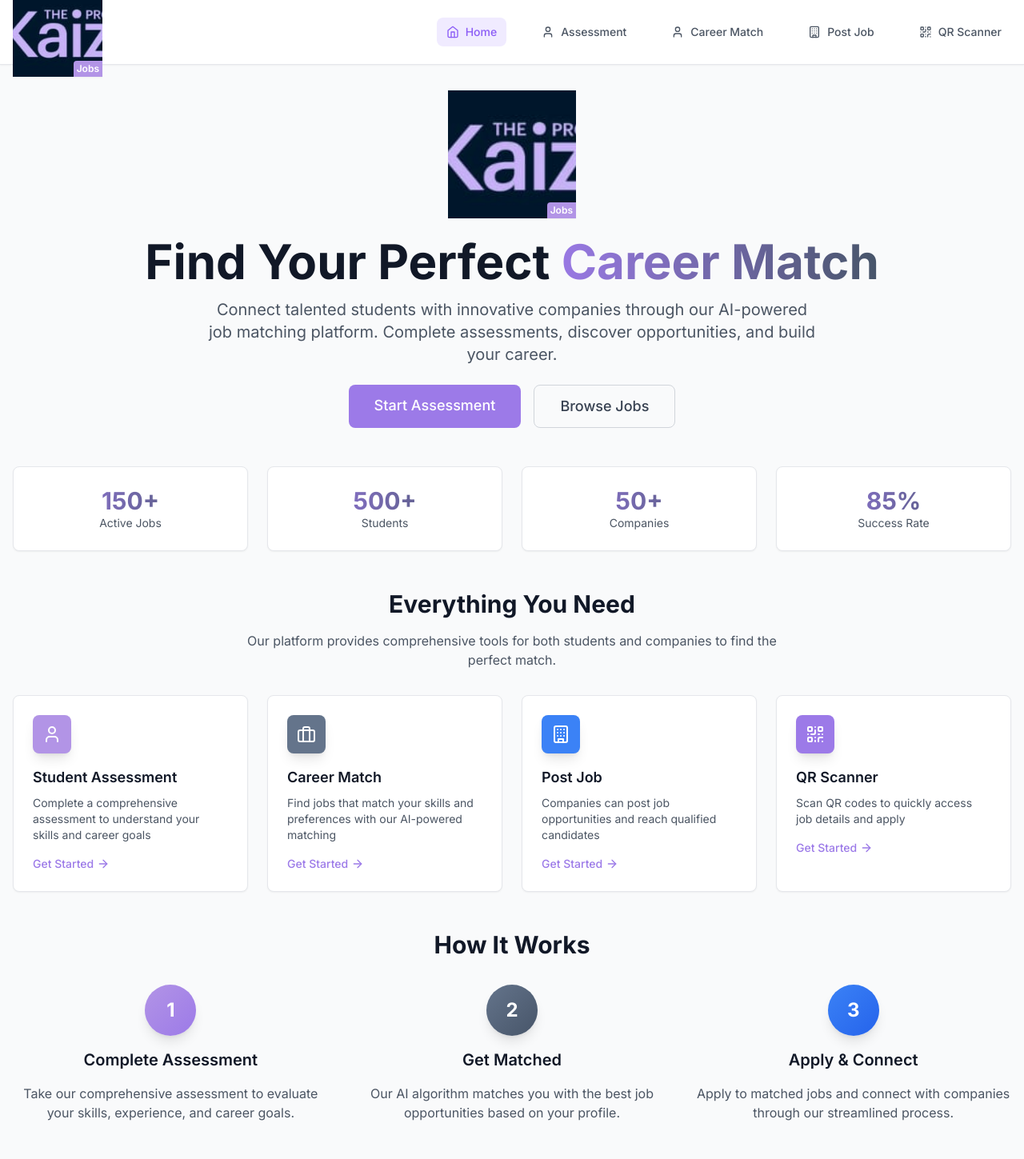
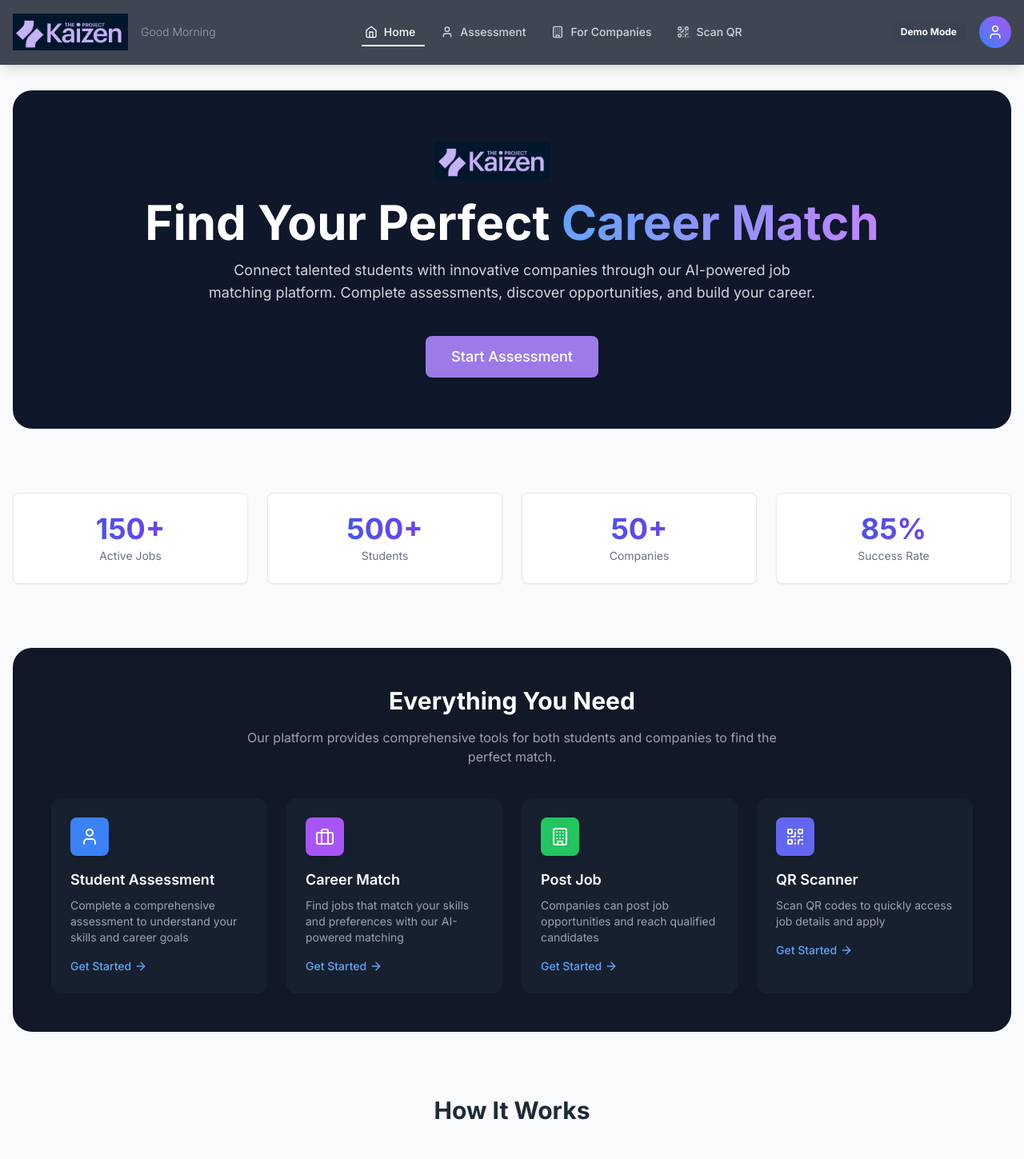
Before and after one commit to modiakshat1806/kaizen-job-portal, a React (Vite) app in the folder client/: page / in a window 1280 px wide. Shown: the top 1449 px of the page at 80% size. Built offline with nearby package versions, Linux system fonts and the light colour scheme; the HTML template or start-up script is replaced by a standard one.

Commit message:
Feat: Update homepage with dark theme and new layout

```diff
--- a/client/src/components/Logo.jsx
+++ b/client/src/components/Logo.jsx
@@ -1,33 +1,17 @@
-import logoImage from '../assests/logo1.jpg'
+import logoImage from '../assets/logo1.png' // Change if needed
 
-const Logo = ({ size = 'default', showText = true }) => {
-  const sizeClasses = {
-    small: 'w-16 h-16',
-    default: 'w-28 h-28',
-    large: 'w-40 h-40'
-  }
-
-  const textSizes = {
-    small: 'text-xs',
-    default: 'text-sm',
-    large: 'text-base'
-  }
-
+const Logo = () => {
   return (
-    <div className="flex items-center">
-      {/* Logo Image with Jobs Text */}
-      <div className={`${sizeClasses[size]} relative`}>
-        <img
-          src={logoImage}
-          alt="THE PROJECT Kaizen"
-          className="w-full h-full object-cover"
-        />
-        {showText && (
-          <div className="absolute bottom-0 right-0 bg-primary-500 text-white px-1 py-0.5 rounded-tl text-xs font-semibold shadow-sm">
-            Jobs
-          </div>
-        )}
-      </div>
+    // This container sets the size of the logo.
+    // We've simplified this component to remove the extra text and size options
+    // for a cleaner look, just like in your example image.
+    // EDITED: Increased width from w-28 to w-36 to make the logo bigger.
+    <div className="w-36 h-auto">
+      <img
+        src={logoImage}
+        alt="Kaizen Job Portal Logo"
+        className="w-full h-full object-contain"
+      />
     </div>
   )
 }
--- a/client/src/components/Navbar.jsx
+++ b/client/src/components/Navbar.jsx
@@ -1,83 +1,122 @@
+import { useState, useEffect } from 'react'
 import { Link, useLocation } from 'react-router-dom'
-import { User, QrCode, Home, Building } from 'lucide-react'
+import { User, QrCode, Home, Building, X, Menu } from 'lucide-react'
+// NEW: Import motion for animations
+import { motion, AnimatePresence } from 'framer-motion'
 import Logo from './Logo'
+
+// --- Creative Feature: Dynamic Greeting ---
+const getGreeting = () => {
+  const hour = new Date().getHours()
+  if (hour < 12) return 'Good Morning'
+  if (hour < 18) return 'Good Afternoon'
+  return 'Good Evening'
+}
 
 const Navbar = () => {
   const location = useLocation()
+  const [isMenuOpen, setIsMenuOpen] = useState(false)
+  const [greeting, setGreeting] = useState('')
+
+  // Set the greeting only once when the component mounts
+  useEffect(() => {
+    setGreeting(getGreeting())
+  }, [])
 
   const navItems = [
     { path: '/', label: 'Home', icon: Home },
     { path: '/assessment', label: 'Assessment', icon: User },
-    { path: '/career-match', label: 'Career Match', icon: User },
-    { path: '/post-job', label: 'Post Job', icon: Building },
-    { path: '/scan', label: 'QR Scanner', icon: QrCode },
+    { path: '/post-job', label: 'For Companies', icon: Building },
+    { path: '/scan', label: 'Scan QR', icon: QrCode },
   ]
 
-  return (
-    <nav className="bg-white shadow-sm border-b border-gray-200 relative z-50">
-      <div className="container mx-auto px-4">
-        <div className="flex items-center justify-between h-20">
-          <Link to="/" className="flex items-center">
-            <Logo size="default" />
-          </Link>
-
-          <div className="hidden md:flex items-center space-x-8">
-            {navItems.map((item) => {
+  const NavLink = ({ item }) => {
     const Icon = item.icon
     const isActive = location.pathname === item.path
-
     return (
       <Link
-                  key={item.path}
         to={item.path}
-                  className={`flex items-center space-x-2 px-3 py-2 rounded-lg text-sm font-medium transition-colors duration-200 ${
-                    isActive
-                      ? 'bg-primary-100 text-primary-700'
-                      : 'text-gray-600 hover:text-primary-700 hover:bg-primary-50'
+        onClick={() => setIsMenuOpen(false)}
+        className={`relative flex items-center space-x-2 px-3 py-2 rounded-lg text-sm font-medium transition-colors duration-300 ${
+          isActive ? 'text-white' : 'text-gray-300 hover:text-white'
         }`}
       >
         <Icon className="w-4 h-4" />
         <span>{item.label}</span>
+        {/* --- Creative Feature: Animated Underline --- */}
+        {isActive && (
+          <motion.div
+            className="absolute bottom-0 left-0 right-0 h-0.5 bg-white rounded-full"
+            layoutId="underline"
+            initial={false}
+            transition={{ type: 'spring', stiffness: 500, damping: 30 }}
+          />
+        )}
       </Link>
     )
-            })}
+  }
+
+  return (
+    <nav className="sticky top-0 z-50 bg-gray-900/80 backdrop-blur-lg border-b border-gray-700/50 shadow-lg">
+      <div className="container mx-auto px-4">
+        <div className="flex items-center justify-between h-20">
+          {/* Logo and Dynamic Greeting */}
+          <div className="flex items-center space-x-4">
+            <Link to="/" onClick={() => setIsMenuOpen(false)}>
+              {/* Pass showText={false} to hide the "Jobs" tag */}
+              <Logo showText={false} />
+            </Link>
+            <div className="hidden lg:block text-sm text-gray-400 font-light">
+              {greeting}
+            </div>
           </div>
 
-          {/* Mobile menu button */}
+          {/* Desktop Menu */}
+          <div className="hidden md:flex items-center space-x-2">
+            {navItems.map((item) => (
+              <NavLink key={item.path} item={item} />
+            ))}
+          </div>
+
+          {/* Right side actions - User Profile */}
+          <div className="flex items-center space-x-4">
+             <div className="hidden md:block bg-gray-700/50 text-white text-xs font-bold px-3 py-1.5 rounded-full">
+                Demo Mode
+             </div>
+             {/* --- Creative Feature: User Profile Mockup --- */}
+             <div className="w-10 h-10 bg-gradient-to-tr from-blue-500 to-purple-500 rounded-full flex items-center justify-center">
+                <User className="w-5 h-5 text-white" />
+             </div>
+             {/* Mobile Menu Button */}
              <div className="md:hidden">
-            <button className="p-2 rounded-lg text-gray-600 hover:text-primary-700 hover:bg-primary-50">
-              <svg className="w-6 h-6" fill="none" stroke="currentColor" viewBox="0 0 24 24">
-                <path strokeLinecap="round" strokeLinejoin="round" strokeWidth={2} d="M4 6h16M4 12h16M4 18h16" />
-              </svg>
+                <button
+                  onClick={() => setIsMenuOpen(!isMenuOpen)}
+                  className="p-2 rounded-lg text-gray-300 hover:text-white"
+                >
+                  {isMenuOpen ? <X size={24} /> : <Menu size={24} />}
                 </button>
              </div>
           </div>
-
-        {/* Mobile menu */}
-        <div className="md:hidden border-t border-gray-200 py-4">
-          <div className="flex flex-col space-y-2">
-            {navItems.map((item) => {
-              const Icon = item.icon
-              const isActive = location.pathname === item.path
-
-              return (
-                <Link
-                  key={item.path}
-                  to={item.path}
-                  className={`flex items-center space-x-3 px-3 py-2 rounded-lg text-sm font-medium transition-colors duration-200 ${
-                    isActive
-                      ? 'bg-primary-100 text-primary-700'
-                      : 'text-gray-600 hover:text-primary-700 hover:bg-primary-50'
-                  }`}
-                >
-                  <Icon className="w-4 h-4" />
-                  <span>{item.label}</span>
-                </Link>
-              )
-            })}
         </div>
       </div>
+
+      {/* Mobile Menu (Now with smooth animation) */}
+      <AnimatePresence>
+        {isMenuOpen && (
+          <motion.div
+            initial={{ opacity: 0, height: 0 }}
+            animate={{ opacity: 1, height: 'auto' }}
+            exit={{ opacity: 0, height: 0 }}
+            className="md:hidden overflow-hidden"
+          >
+            <div className="px-2 pt-2 pb-4 space-y-2 border-t border-gray-700/50">
+              {navItems.map((item) => (
+                <NavLink key={item.path} item={item} />
+              ))}
             </div>
+          </motion.div>
+        )}
+      </AnimatePresence>
     </nav>
   )
 }
--- a/client/src/pages/Home.jsx
+++ b/client/src/pages/Home.jsx
@@ -9,28 +9,28 @@ const Home = () => {
       description: 'Complete a comprehensive assessment to understand your skills and career goals',
       icon: User,
       path: '/assessment',
-      color: 'bg-primary-500'
+      color: 'bg-blue-500'
     },
     {
       title: 'Career Match',
       description: 'Find jobs that match your skills and preferences with our AI-powered matching',
       icon: Briefcase,
       path: '/career-match',
-      color: 'bg-secondary-500'
+      color: 'bg-purple-500'
     },
     {
       title: 'Post Job',
       description: 'Companies can post job opportunities and reach qualified candidates',
       icon: Building,
       path: '/post-job',
-      color: 'bg-accent-500'
+      color: 'bg-green-500'
     },
     {
       title: 'QR Scanner',
       description: 'Scan QR codes to quickly access job details and apply',
       icon: QrCode,
       path: '/scan',
-      color: 'bg-primary-600'
+      color: 'bg-indigo-500'
     }
   ]
 
@@ -42,29 +42,31 @@ const Home = () => {
   ]
 
   return (
-    <div className="space-y-12">
-      {/* Hero Section */}
-      <section className="text-center space-y-6">
+    <div className="space-y-12 md:space-y-20">
+      {/* EDITED: Hero Section with dark background and larger logo */}
+      <section className="text-center space-y-6 p-8 md:p-16 rounded-3xl bg-slate-900">
         <div className="space-y-4">
           <div className="flex justify-center mb-6">
-            <Logo size="large" />
+            {/* EDITED: Wrapped Logo in a div to make it larger */}
+            <div className="w-48">
+              <Logo />
+            </div>
           </div>
-          <h1 className="text-4xl md:text-6xl font-bold text-gray-900">
+          <h1 className="text-4xl md:text-6xl font-bold text-white">
             Find Your Perfect
-            <span className="bg-gradient-to-r from-primary-600 to-secondary-600 bg-clip-text text-transparent"> Career Match</span>
+            {/* EDITED: Brighter gradient for dark background */}
+            <span className="bg-gradient-to-r from-blue-400 to-purple-400 bg-clip-text text-transparent"> Career Match</span>
           </h1>
-          <p className="text-xl text-gray-600 max-w-3xl mx-auto">
+          <p className="text-lg text-gray-300 max-w-3xl mx-auto">
             Connect talented students with innovative companies through our AI-powered job matching platform.
             Complete assessments, discover opportunities, and build your career.
           </p>
         </div>
 
-        <div className="flex flex-col sm:flex-row gap-4 justify-center">
+        {/* EDITED: Centered single button */}
+        <div className="flex justify-center pt-4">
           <Link to="/assessment" className="btn-primary text-lg px-8 py-3">
             Start Assessment
-          </Link>
-          <Link to="/career-match" className="btn-outline text-lg px-8 py-3">
-            Browse Jobs
           </Link>
         </div>
       </section>
@@ -72,20 +74,20 @@ const Home = () => {
       {/* Stats Section */}
       <section className="grid grid-cols-2 md:grid-cols-4 gap-6">
         {stats.map((stat, index) => (
-          <div key={index} className="card text-center">
-            <div className="text-3xl font-bold bg-gradient-to-r from-primary-600 to-secondary-600 bg-clip-text text-transparent">{stat.value}</div>
-            <div className="text-sm text-gray-600">{stat.label}</div>
+          <div key={index} className="card text-center py-6">
+            <div className="text-4xl font-bold bg-gradient-to-r from-blue-600 to-purple-600 bg-clip-text text-transparent">{stat.value}</div>
+            <div className="text-sm text-gray-500 mt-1">{stat.label}</div>
           </div>
         ))}
       </section>
 
-      {/* Features Section */}
-      <section className="space-y-8">
+      {/* Features Section with Dark Background */}
+      <section className="space-y-10 bg-gray-900 rounded-3xl p-8 md:p-12">
         <div className="text-center">
-          <h2 className="text-3xl font-bold text-gray-900 mb-4">
+          <h2 className="text-3xl font-bold text-white mb-4">
             Everything You Need
           </h2>
-          <p className="text-gray-600 max-w-2xl mx-auto">
+          <p className="text-gray-400 max-w-2xl mx-auto">
             Our platform provides comprehensive tools for both students and companies to find the perfect match.
           </p>
         </div>
@@ -97,20 +99,20 @@ const Home = () => {
               <Link
                 key={index}
                 to={feature.path}
-                className="card hover:shadow-lg transition-shadow duration-200 group"
+                className="bg-gray-800/50 p-6 rounded-xl hover:bg-gray-700/80 transition-all duration-300 group"
               >
                 <div className="space-y-4">
-                  <div className={`w-12 h-12 ${feature.color} rounded-lg flex items-center justify-center group-hover:scale-110 transition-transform duration-200 shadow-lg`}>
+                  <div className={`w-12 h-12 ${feature.color} rounded-lg flex items-center justify-center group-hover:scale-110 transition-transform duration-300 shadow-lg`}>
                     <Icon className="w-6 h-6 text-white" />
                   </div>
                   <div>
-                    <h3 className="text-lg font-semibold text-gray-900 mb-2">
+                    <h3 className="text-lg font-semibold text-white mb-2">
                       {feature.title}
                     </h3>
-                    <p className="text-gray-600 text-sm mb-4">
+                    <p className="text-gray-400 text-sm mb-4">
                       {feature.description}
                     </p>
-                    <div className="flex items-center text-primary-600 font-medium text-sm group-hover:text-primary-700">
+                    <div className="flex items-center text-blue-400 font-medium text-sm group-hover:text-blue-300">
                       Get Started
                       <ArrowRight className="w-4 h-4 ml-1 group-hover:translate-x-1 transition-transform duration-200" />
                     </div>
@@ -125,37 +127,37 @@ const Home = () => {
       {/* How It Works */}
       <section className="space-y-8">
         <div className="text-center">
-          <h2 className="text-3xl font-bold text-gray-900 mb-4">
+          <h2 className="text-3xl font-bold text-gray-800 mb-4">
             How It Works
           </h2>
         </div>
 
-        <div className="grid md:grid-cols-3 gap-8">
+        <div className="grid md:grid-cols-3 gap-8 pt-4">
           <div className="text-center space-y-4">
-            <div className="w-16 h-16 bg-gradient-to-br from-primary-500 to-primary-600 rounded-full flex items-center justify-center mx-auto shadow-lg">
+            <div className="w-16 h-16 bg-gradient-to-br from-blue-500 to-blue-600 rounded-full flex items-center justify-center mx-auto shadow-lg">
               <span className="text-2xl font-bold text-white">1</span>
             </div>
-            <h3 className="text-xl font-semibold text-gray-900">Complete Assessment</h3>
+            <h3 className="text-xl font-semibold text-gray-800">Complete Assessment</h3>
             <p className="text-gray-600">
               Take our comprehensive assessment to evaluate your skills, experience, and career goals.
             </p>
           </div>
 
           <div className="text-center space-y-4">
-            <div className="w-16 h-16 bg-gradient-to-br from-secondary-500 to-secondary-600 rounded-full flex items-center justify-center mx-auto shadow-lg">
+            <div className="w-16 h-16 bg-gradient-to-br from-purple-500 to-purple-600 rounded-full flex items-center justify-center mx-auto shadow-lg">
               <span className="text-2xl font-bold text-white">2</span>
             </div>
-            <h3 className="text-xl font-semibold text-gray-900">Get Matched</h3>
+            <h3 className="text-xl font-semibold text-gray-800">Get Matched</h3>
             <p className="text-gray-600">
               Our AI algorithm matches you with the best job opportunities based on your profile.
             </p>
           </div>
 
           <div className="text-center space-y-4">
-            <div className="w-16 h-16 bg-gradient-to-br from-accent-500 to-accent-600 rounded-full flex items-center justify-center mx-auto shadow-lg">
+            <div className="w-16 h-16 bg-gradient-to-br from-green-500 to-green-600 rounded-full flex items-center justify-center mx-auto shadow-lg">
               <span className="text-2xl font-bold text-white">3</span>
             </div>
-            <h3 className="text-xl font-semibold text-gray-900">Apply & Connect</h3>
+            <h3 className="text-xl font-semibold text-gray-800">Apply & Connect</h3>
             <p className="text-gray-600">
               Apply to matched jobs and connect with companies through our streamlined process.
             </p>
@@ -164,19 +166,19 @@ const Home = () => {
       </section>
 
       {/* CTA Section */}
-      <section className="bg-gradient-to-r from-primary-600 to-secondary-600 rounded-2xl p-8 text-center text-white shadow-xl">
+      <section className="bg-gradient-to-r from-gray-800 to-gray-900 rounded-3xl p-8 md:p-12 text-center text-white shadow-xl">
         <div className="space-y-4">
           <h2 className="text-3xl font-bold">
             Ready to Start Your Journey?
           </h2>
-          <p className="text-primary-100 text-lg">
+          <p className="text-gray-300 text-lg max-w-2xl mx-auto">
             Join thousands of students who have found their dream careers through our platform.
           </p>
-          <div className="flex flex-col sm:flex-row gap-4 justify-center">
-            <Link to="/assessment" className="bg-white text-primary-600 font-medium py-3 px-8 rounded-lg hover:bg-gray-100 transition-colors duration-200 shadow-lg">
+          <div className="flex flex-col sm:flex-row gap-4 justify-center pt-4">
+            <Link to="/assessment" className="bg-white text-blue-600 font-semibold py-3 px-8 rounded-lg hover:bg-gray-200 transition-colors duration-200 shadow-lg">
               Start Assessment
             </Link>
-            <Link to="/post-job" className="border border-white text-white font-medium py-3 px-8 rounded-lg hover:bg-white hover:text-primary-600 transition-colors duration-200">
+            <Link to="/post-job" className="border border-gray-500 text-white font-medium py-3 px-8 rounded-lg hover:bg-white hover:text-gray-900 transition-colors duration-200">
               Post a Job
             </Link>
           </div>
```
Also changed, not shown: client/src/assets/logo.png (renamed from client/src/assests/logo.jpg), client/src/assets/logo1.png (renamed from client/src/assests/logo1.jpg). Lines whose indentation alone changed are shown as unchanged.
